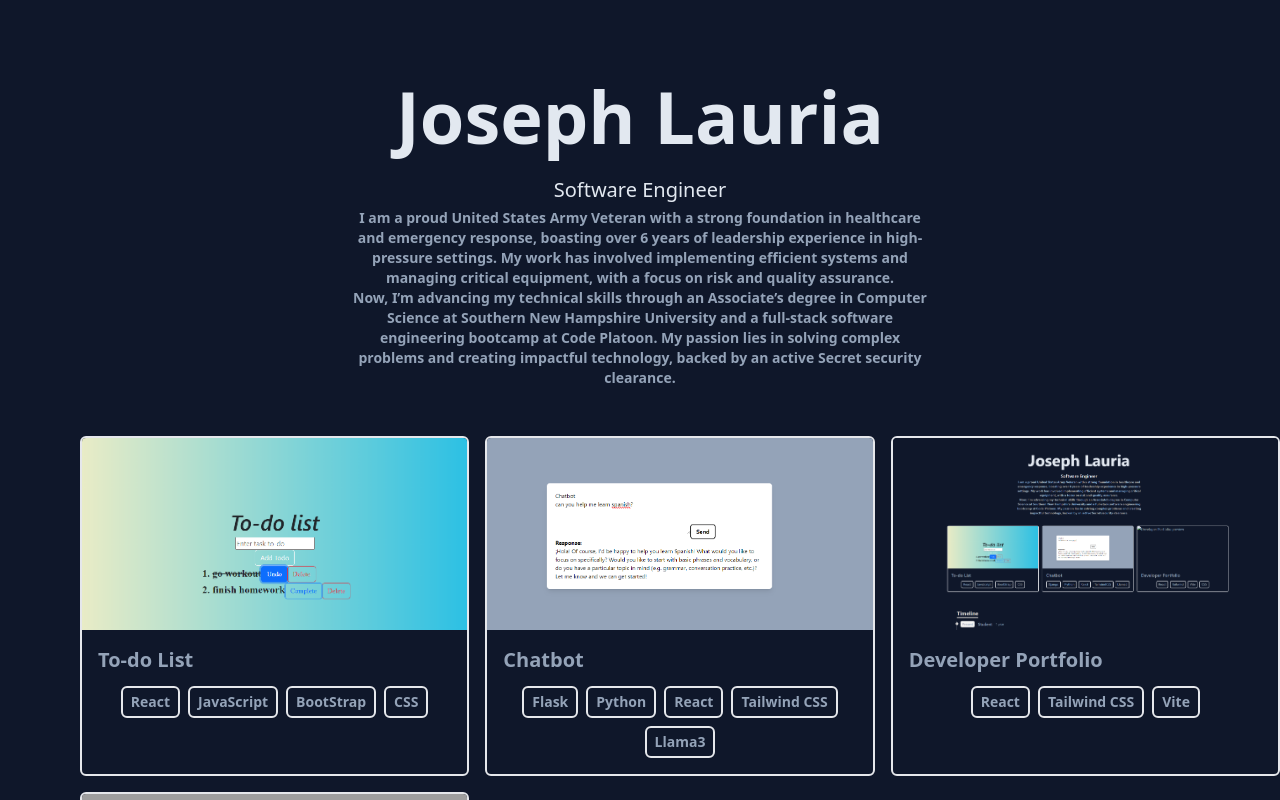
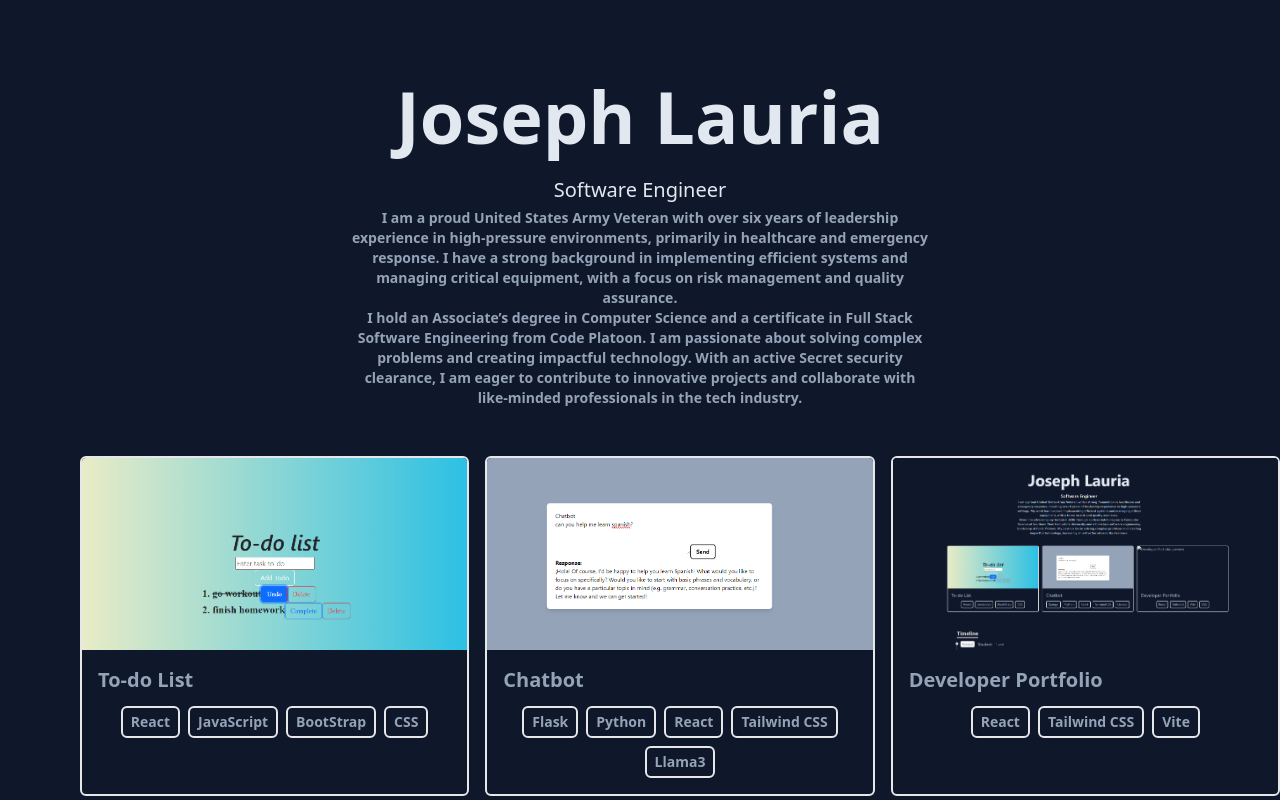
Before and after one commit to JosephL17/JosephL17.github.io, a React (Vite) app: page / in a window 1280 px wide. Shown: the top 800 px of the page. Built offline with nearby package versions, Linux system fonts and the light colour scheme; grey boxes are pictures that could not be loaded.

Commit message:
fixed about me

```diff
--- a/src/components/Aboutme.jsx
+++ b/src/components/Aboutme.jsx
@@ -5,9 +5,9 @@ function Aboutme(){
         <div className="flex items-center justify-center flex-col text-center pt-20 pb-6">
             <h1 className="text-4xl md:text-7xl mb-1 md:mb-3 font-bold text-slate-200 hover:underline">Joseph Lauria</h1>
             <p className="mt-3 text-base font-medium md:text-xl mb-1 text-slate-200 sm:text-xl">Software Engineer</p>
-            <p className="text-sm max-w-xl mb-6 font-bold">I am a proud United States Army Veteran with a strong foundation in healthcare and emergency response, boasting over 6 years of leadership experience in high-pressure settings. My work has involved implementing efficient systems and managing critical equipment, with a focus on risk and quality assurance.
+            <p className="text-sm max-w-xl mb-6 font-bold">I am a proud United States Army Veteran with over six years of leadership experience in high-pressure environments, primarily in healthcare and emergency response. I have a strong background in implementing efficient systems and managing critical equipment, with a focus on risk management and quality assurance.
             <br />
-            Now, I’m advancing my technical skills through an Associate’s degree in Computer Science at Southern New Hampshire University and a full-stack software engineering bootcamp at Code Platoon. My passion lies in solving complex problems and creating impactful technology, backed by an active Secret security clearance.</p>
+            I hold an Associate’s degree in Computer Science and a certificate in Full Stack Software Engineering from Code Platoon. I am passionate about solving complex problems and creating impactful technology. With an active Secret security clearance, I am eager to contribute to innovative projects and collaborate with like-minded professionals in the tech industry.</p>
         </div>
     )
 }
```
